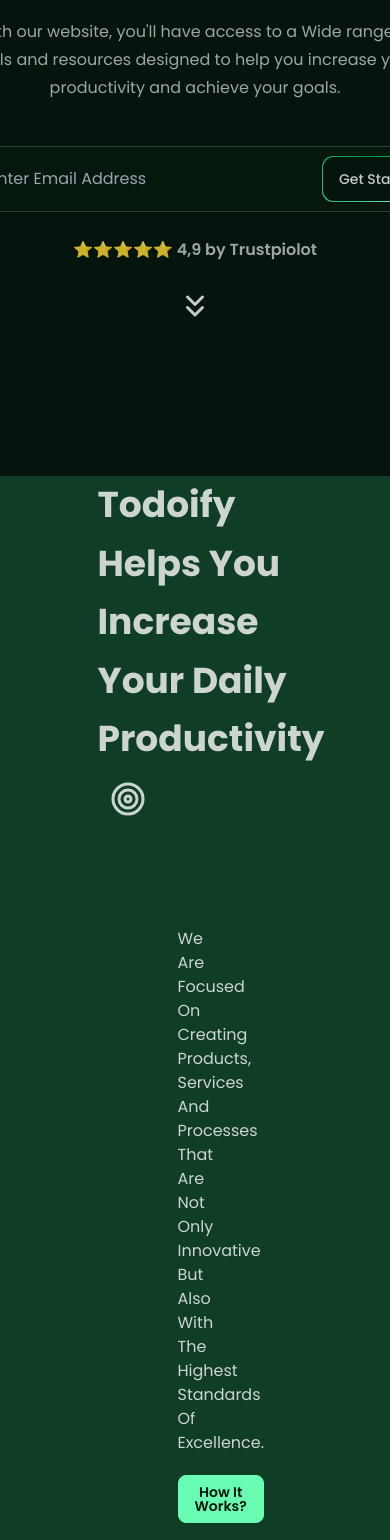
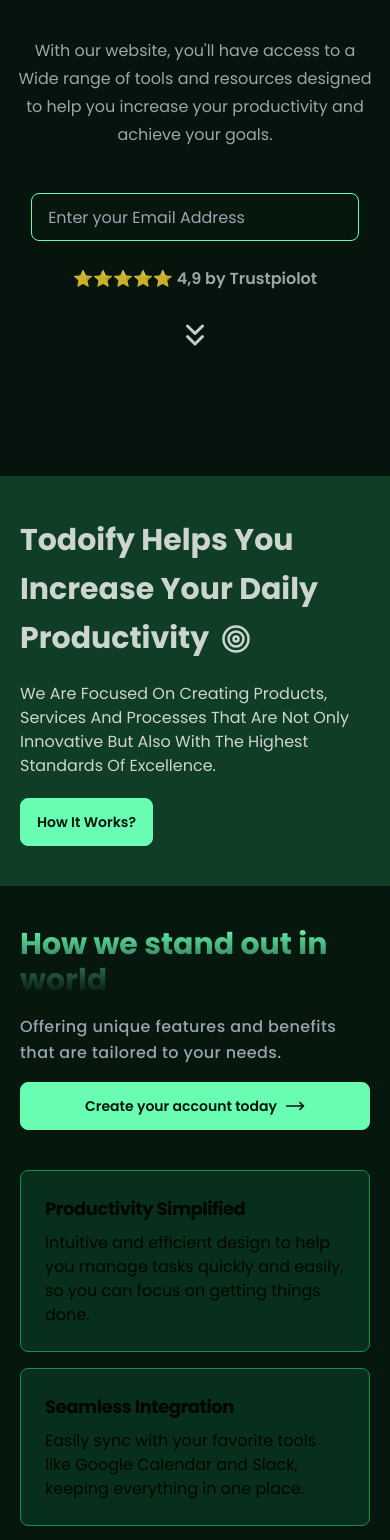
Before and after one commit to Stanyslas250/Todoify, a React (Vite) app in the folder frontend/: page / in a window 390 px wide. Shown: the part 432-1972 px from the top of the page. Built offline with nearby package versions, Linux system fonts and the light colour scheme.

Commit message:
I've made all the sections responsive and improved the Feature section

```diff
--- a/frontend/src/components/Feature.jsx
+++ b/frontend/src/components/Feature.jsx
@@ -1,12 +1,14 @@
-import React from "react";
-
+/* eslint-disable react/prop-types */
 function Feature(props) {
   return (
-    <div className="card bg-primary/10 w-96 h-56 shadow-xl" key={props.key}>
-      <div className="card-body">
-        <h2 className="card-title">{props.title}</h2>
-        <p>{props.description}</p>
-      </div>
+    <div
+      className="w-full p-6 border rounded-lg shadow border-secondary hover:border-primary bg-secondary/20 hover:bg-neutral/90 hover:text-neutral-content text-secondary-content"
+      key={props.key}
+    >
+      <h2 className="mb-2 text-lg font-bold tracking-tight lg:text-2xl ">
+        {props.title}
+      </h2>
+      <p className="font-normal ">{props.description}</p>
     </div>
   );
 }
--- a/frontend/src/components/HeroSection.jsx
+++ b/frontend/src/components/HeroSection.jsx
@@ -1,30 +1,35 @@
 import React from "react";
 import { ButtonRotateBorder } from "../components/Button";
 import { TextAnimatedDecoration } from "../components/TextDecoration";
-import { LuChevronsDown } from "react-icons/lu";
+import { LuChevronsDown, LuKeyRound } from "react-icons/lu";
 
 export default function HeroSection({ className }) {
   return (
     <div className={className}>
-      <div className="prose text-center">
+      <div className="w-11/12 mx-auto prose text-center">
         <h1 className="text-5xl font-bold">
           Unlock Your Full Potential With{" "}
           <TextAnimatedDecoration>Todoify</TextAnimatedDecoration>.
         </h1>
         <p className="py-6">
-          With our website, you'll have access to a Wide range of tools and
+          With our website, you&apos;ll have access to a Wide range of tools and
           resources designed to help you increase your productivity and achieve
           your goals.
         </p>{" "}
-        <label className="input input-bordered flex items-center gap-2 h-fit p-2">
+        <label className="items-center hidden gap-2 p-2 input input-primary input-bordered h-fit md:flex">
           <input
             type="text"
-            className="grow p-2"
+            className="p-2 grow"
             placeholder="Enter Email Address"
           />
           <ButtonRotateBorder>Get Started</ButtonRotateBorder>
         </label>
-        <div className="flex flex-col gap-6 items-center p-6">
+        <input
+          type=""
+          className="w-11/12 mx-auto input input-bordered input-primary md:hidden"
+          placeholder="Enter your Email Address"
+        />
+        <div className="flex flex-col items-center gap-6 p-6">
           {" "}
           <span className="font-semibold">⭐⭐⭐⭐⭐ 4,9 by Trustpiolot</span>
           <a href="#more_about_us">
--- a/frontend/src/components/Navbar.jsx
+++ b/frontend/src/components/Navbar.jsx
@@ -1,15 +1,11 @@
-import React, { useState, useEffect } from "react";
 import {
-  LuArrowBigRight,
   LuArrowRightToLine,
   LuGithub,
-  LuLogIn,
   LuMoonStar,
-  LuRegex,
   LuSun,
 } from "react-icons/lu";
 import { useThemeToggler } from "../hooks/useThemeToggler";
-import { Link, NavLink } from "react-router-dom";
+import { Link } from "react-router-dom";
 
 export default function Navbar({ className }) {
   // Toogle theme
@@ -22,7 +18,7 @@
           <div tabIndex={0} role="button" className="btn btn-ghost lg:hidden">
             <svg
               xmlns="http://www.w3.org/2000/svg"
-              className="h-5 w-5"
+              className="w-5 h-5"
               fill="none"
               viewBox="0 0 24 24"
               stroke="currentColor"
@@ -52,23 +48,23 @@
               <Link className="btn btn-outline btn-primary" to={"/signup"}>
                 Open your account
               </Link>
-              <Link className="btn btn-primary flex items-center" to={"/login"}>
+              <Link className="flex items-center btn btn-primary" to={"/login"}>
                 Signin
                 <LuArrowRightToLine />
               </Link>
             </li>
           </ul>
         </div>
-        <a className="btn btn-ghost text-xl">
+        <a className="text-xl btn btn-ghost">
           <img
             src="../../public/Todoify.svg"
-            className="h-1/2 hidden lg:block"
+            className="hidden h-1/2 lg:block"
           />
           Todoify
         </a>
       </div>
-      <div className="navbar-center hidden lg:flex">
-        <ul className="menu menu-horizontal px-1">
+      <div className="hidden navbar-center lg:flex">
+        <ul className="px-1 menu menu-horizontal">
           <li>
             <a>Item 1</a>
           </li>
@@ -81,28 +77,28 @@
         </ul>
       </div>
       <div className="navbar-end">
-        <div className="flex gap-1 invisible lg:visible">
+        <div className="flex invisible gap-1 lg:visible">
           <a
             href="http://github.com/stanyslas250"
-            className="btn btn-square text-xl text-primary "
+            className="text-xl btn btn-square text-primary "
           >
             <LuGithub />
           </a>
-          <label className="swap swap-rotate btn btn-square btn-primary rounded-lg">
+          <label className="rounded-lg swap swap-rotate btn btn-square btn-primary">
             <input
               type="checkbox"
               className="theme-controller"
               onClick={toggle}
             />
-            <LuMoonStar className="swap-on text-xl" />
-            <LuSun className="swap-off text-xl" />
+            <LuMoonStar className="text-xl swap-on" />
+            <LuSun className="text-xl swap-off" />
           </label>
 
           <div className="divider divider-horizontal divider-primary"></div>
           <Link className="btn btn-outline btn-primary" to={"/signup"}>
             Open your account
           </Link>
-          <Link className="btn btn-primary flex items-center" to={"/login"}>
+          <Link className="flex items-center btn btn-primary" to={"/login"}>
             Signin
             <LuArrowRightToLine />
           </Link>
--- a/frontend/src/views/WelcomeHome.jsx
+++ b/frontend/src/views/WelcomeHome.jsx
@@ -1,37 +1,36 @@
-import React from "react";
-import { Link } from "react-router-dom";
 import Navbar from "../components/Navbar";
 import HeroSection from "../components/HeroSection";
-import { LuTarget } from "react-icons/lu";
+import { LuMoveRight, LuTarget } from "react-icons/lu";
 import { faqData, whyChooseUsData } from "../utils/welcomePageData";
 import AccordionItems from "../components/AccordionItems";
 import Feature from "../components/Feature";
 
 function WelcomeHome() {
   return (
-    <div className="bg-base-100 min-h-screen ">
+    <div className="min-h-screen bg-base-100 ">
       {/* Navbar */}
-      <Navbar className="navbar px-5 sticky top-0 backdrop-blur-md bg-base-300/30" />
+      <Navbar className="sticky top-0 px-5 navbar backdrop-blur-md bg-base-200/30" />
       {/* Hero */}
-      <HeroSection className="flex flex-col justify-evenly items-center bg-base-200 min-h-screen" />
+      <HeroSection className="flex flex-col items-center h-screen justify-evenly bg-base-200" />
 
       {/* section 1*/}
-      <section id="more_about_us" className="w-screen flex min-h-fit">
-        <div className="bg-neutral text-neutral-content flex flex-col grow w-screen items-center lg:flex-row">
-          <div className="w-1/2 grid justify-items-center">
-            <h1 className="font-bold leading-relaxed text-4xl static">
-              Todoify Helps You <br /> Increase Your Daily <br /> Productivity
+      <section
+        id="more_about_us"
+        className="flex flex-col w-full px-5 py-10 text-neutral-content sm:px-20 lg:flex-row lg:items-center bg-neutral"
+      >
+        <div className="grid lg:w-1/2 justify-items-center">
+          <h1 className="static text-3xl font-bold leading-relaxed lg:text-4xl lg:w-2/3">
+            Todoify Helps You Increase Your Daily Productivity
             <LuTarget className="inline-block ml-3" />
           </h1>
         </div>
-          <div className="w-1/2 p-20 h-full gap-2">
+        <div className="gap-2 lg:w-1/2 lg:h-full lg:p-20">
           <p className="my-5">
-              We Are Focused On Creating Products, Services And Processes That
-              Are Not Only Innovative But Also With The Highest Standards Of
+            We Are Focused On Creating Products, Services And Processes That Are
+            Not Only Innovative But Also With The Highest Standards Of
             Excellence.
           </p>
           <button className="btn btn-primary">How It Works?</button>
-          </div>
         </div>
       </section>
 
@@ -39,27 +38,27 @@
 
       <section
         id="features"
-        className="relative block px-6 py-10 md:py-20 md:px-10 bg-base-100"
+        className="flex flex-col items-center w-full h-screen gap-10 px-5 py-10 sm:px-20 lg:flex-row"
       >
-        <div className="relative mx-auto max-w-5xl text-center">
-          <span className="text-gray-400 my-3 flex items-center justify-center font-medium uppercase tracking-wider">
-            Why choose us
-          </span>
-          <h2 className="block w-full bg-gradient-to-b from-primary to-base-300 bg-clip-text font-bold text-transparent text-3xl sm:text-4xl">
-            Build a Website That Your Customers Love
+        <div className="relative flex flex-col justify-center mx-auto lg:w-1/3 text-start">
+          <h2 className="block w-full text-3xl font-bold text-transparent bg-gradient-to-b from-primary to-base-300 bg-clip-text sm:text-4xl">
+            How we stand out in world
           </h2>
-          <p className="mx-auto my-4 w-full max-w-xl bg-transparent text-center font-medium leading-relaxed tracking-wide text-gray-400">
-            Our templates allow for maximum customization. No technical skills
-            required – our intuitive design tools let you get the job done
-            easily.
+          <p className="w-full max-w-xl mx-auto my-4 font-medium leading-relaxed tracking-wide text-gray-400 bg-transparent">
+            Offering unique features and benefits that are tailored to your
+            needs.
           </p>
+          <button className="btn btn-primary hover:bg-primary/30">
+            Create your account today
+            <LuMoveRight className="text-xl" />
+          </button>
         </div>
-        <div className="flex flex-col items-center w-full gap-5 pt-5 lg:flex-row">
-          {whyChooseUsData.map((item, index) => (
+        <div className="grid gap-4 md:grid-cols-4 lg:grid-cols-2 lg:w-1/2">
+          {whyChooseUsData.map((feature, index) => (
             <Feature
+              title={feature.title}
+              description={feature.description}
               key={index}
-              title={item.title}
-              description={item.description}
             />
           ))}
         </div>
@@ -67,8 +66,12 @@
 
       {/* section 3 */}
 
-      <section id="faq" className="w-screen flex min-h-fit p-16">
-        <div className="text-center w-full flex flex-row gap-8 justify-around">
+      {/* section 4 */}
+
+      <section
+        id="faq"
+        className="flex flex-col items-center w-full h-screen gap-10 px-5 py-10 sm:px-20 lg:flex-row lg:justify-around"
+      >
         <div className="flex flex-col items-start gap-2">
           <h2 className="text-6xl font-bold">FAQ</h2>
           <h5 className="text-xl font-normal text-start">
@@ -76,7 +79,7 @@
           </h5>
         </div>
 
-          <div className="flex flex-col gap-5 w-1/2">
+        <div className="flex flex-col gap-5 lg:flex-col lg:w-1/2">
           {faqData.map((item, index) => (
             <AccordionItems
               question={item.question}
@@ -85,11 +88,10 @@
             />
           ))}
         </div>
-        </div>
       </section>
 
       {/* Footer */}
-      <footer className="footer footer-center bg-base-300 text-base-content p-4">
+      <footer className="p-4 footer footer-center bg-base-300 text-base-content">
         <aside>
           <p>
             Copyright © {new Date().getFullYear()} - All right reserved by
```
Lines whose indentation alone changed are shown as unchanged.
